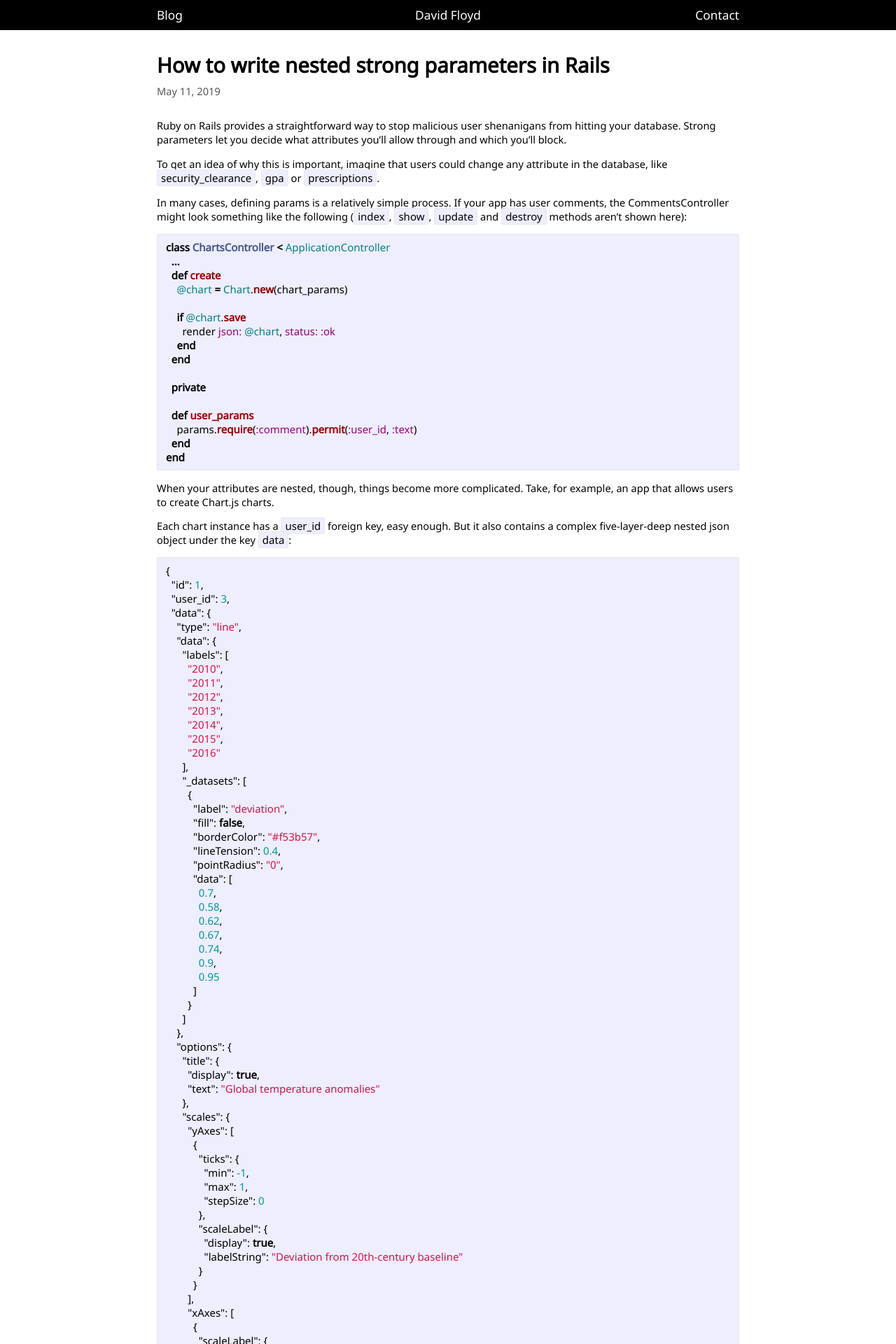
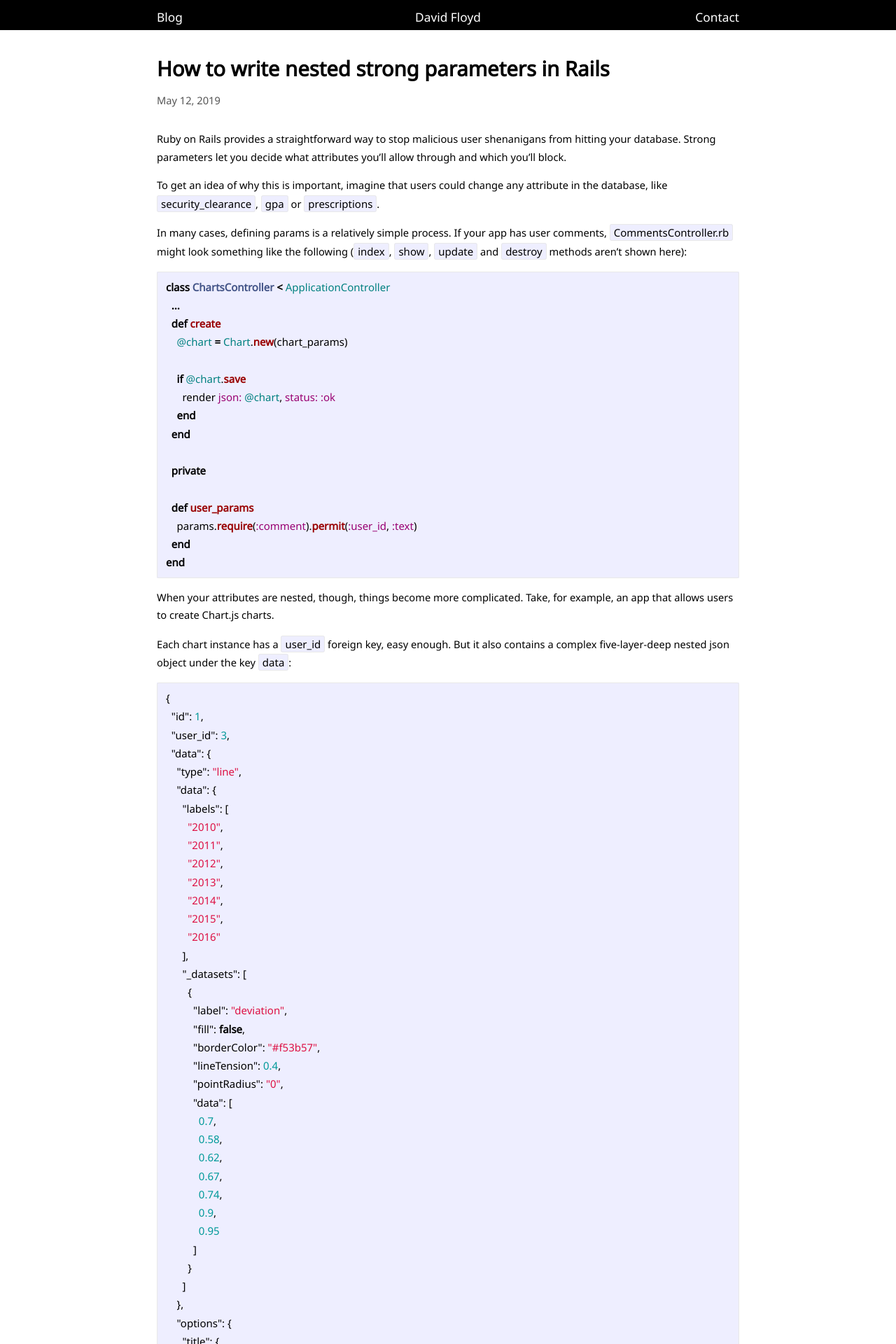
Before and after one commit to davidfloyd91/davidfloyd91.github.io, a Jekyll site: the page built from _posts/2019-05-12-rails-nested-strong-params.markdown, in a window 1280 px wide. Shown: the top 1920 px of the page at 70% size. Built offline with Jekyll 4.4.1, drawn with Linux system fonts in a browser that asks for light colours.

Commit message:
fixed line height

````diff
--- a/_posts/2019-05-11-rails-nested-strong-params.markdown
+++ b/_posts/2019-05-12-rails-nested-strong-params.markdown
@@ -8,7 +8,7 @@ Ruby on Rails provides a straightforward way to stop malicious user shenanigans
 
 To get an idea of why this is important, imagine that users could change any attribute in the database, like `security_clearance`, `gpa` or `prescriptions`.
 
-In many cases, defining params is a relatively simple process. If your app has user comments, the CommentsController might look something like the following (`index`, `show`, `update` and `destroy` methods aren't shown here):
+In many cases, defining params is a relatively simple process. If your app has user comments, `CommentsController.rb` might look something like the following (`index`, `show`, `update` and `destroy` methods aren't shown here):
 
 ``` ruby
 class ChartsController < ApplicationController
--- a/assets/css/custom.css
+++ b/assets/css/custom.css
@@ -5,6 +5,7 @@
 
 * {
   font-family: 'Noto Sans', sans-serif;
+  line-height: 1.75em;
 }
 
 body {
````
